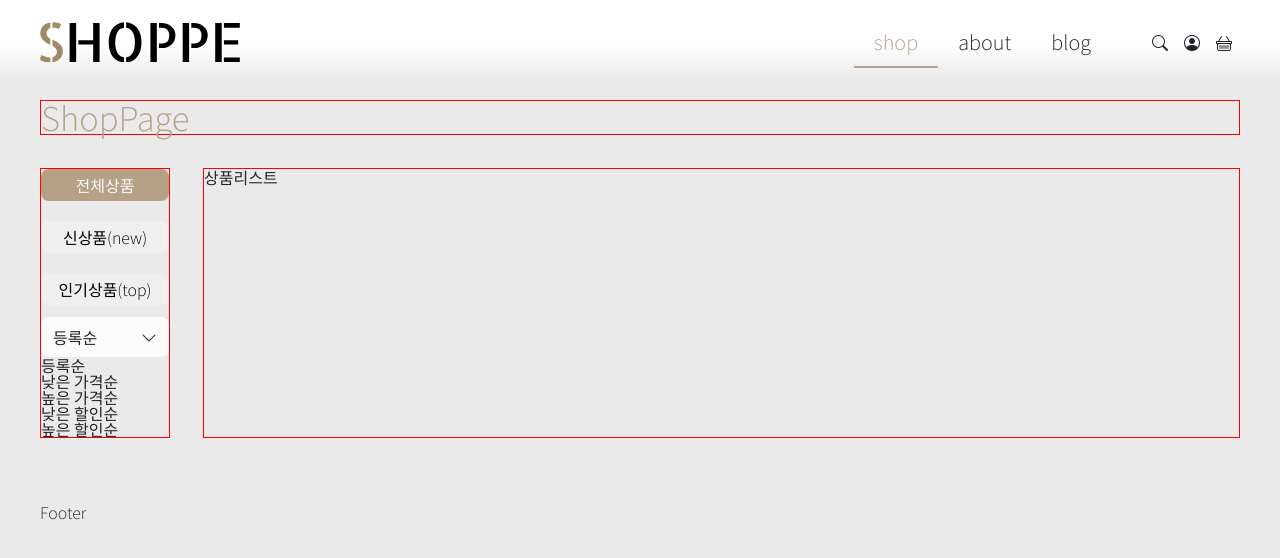
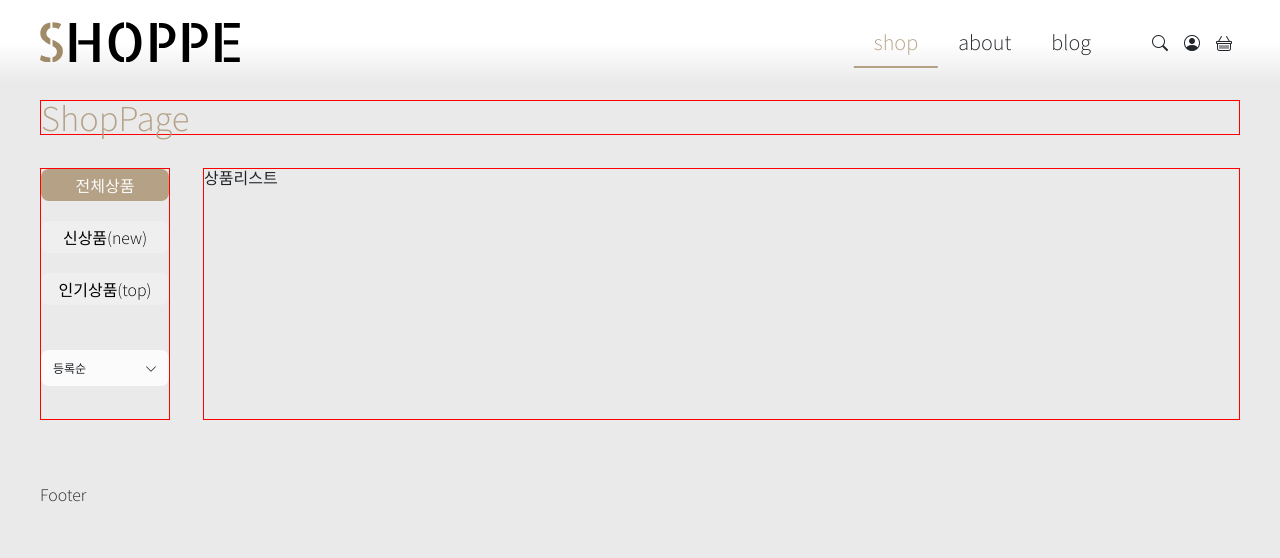
Before and after one commit to Lacheln1/UrecaDailyStudy, a React (Vite) app in the folder 4/0418/react04_shop/: page /shop in a window 1280 px wide. Shown: the top 558 px of the page. Built offline with nearby package versions, Linux system fonts and the light colour scheme.

Commit message:
화살표 버튼 상호작용

```diff
--- a/4/0418/react04_shop/src/pages/ShopPage.jsx
+++ b/4/0418/react04_shop/src/pages/ShopPage.jsx
@@ -1,7 +1,8 @@
-import React from 'react';
+import React, { useState } from 'react';
 import css from './ShopPage.module.css';
 
 const ShopPage = () => {
+  const [isDown, setIsDown] = useState(false);
   return (
     <main className={css.shopPage}>
       <h2>ShopPage</h2>
@@ -14,8 +15,8 @@ const ShopPage = () => {
           <button>인기상품(top)</button>
         </div>
         {/* {정렬기능} */}
-        <div className={`css.sort ${css.active}`}>
-          <div className={css.sortHeader}>
+        <div className={`${css.sort} ${isDown ? css.active : ''}`}>
+          <div className={css.sortHeader} onClick={() => setIsDown(!isDown)}>
             <p>등록순</p>
             {/* 레이아웃 상황에 따라 화살표가 up/down 되는것을 구현 예정 */}
             <i className={`bi bi-chevron-down`}></i>
```
